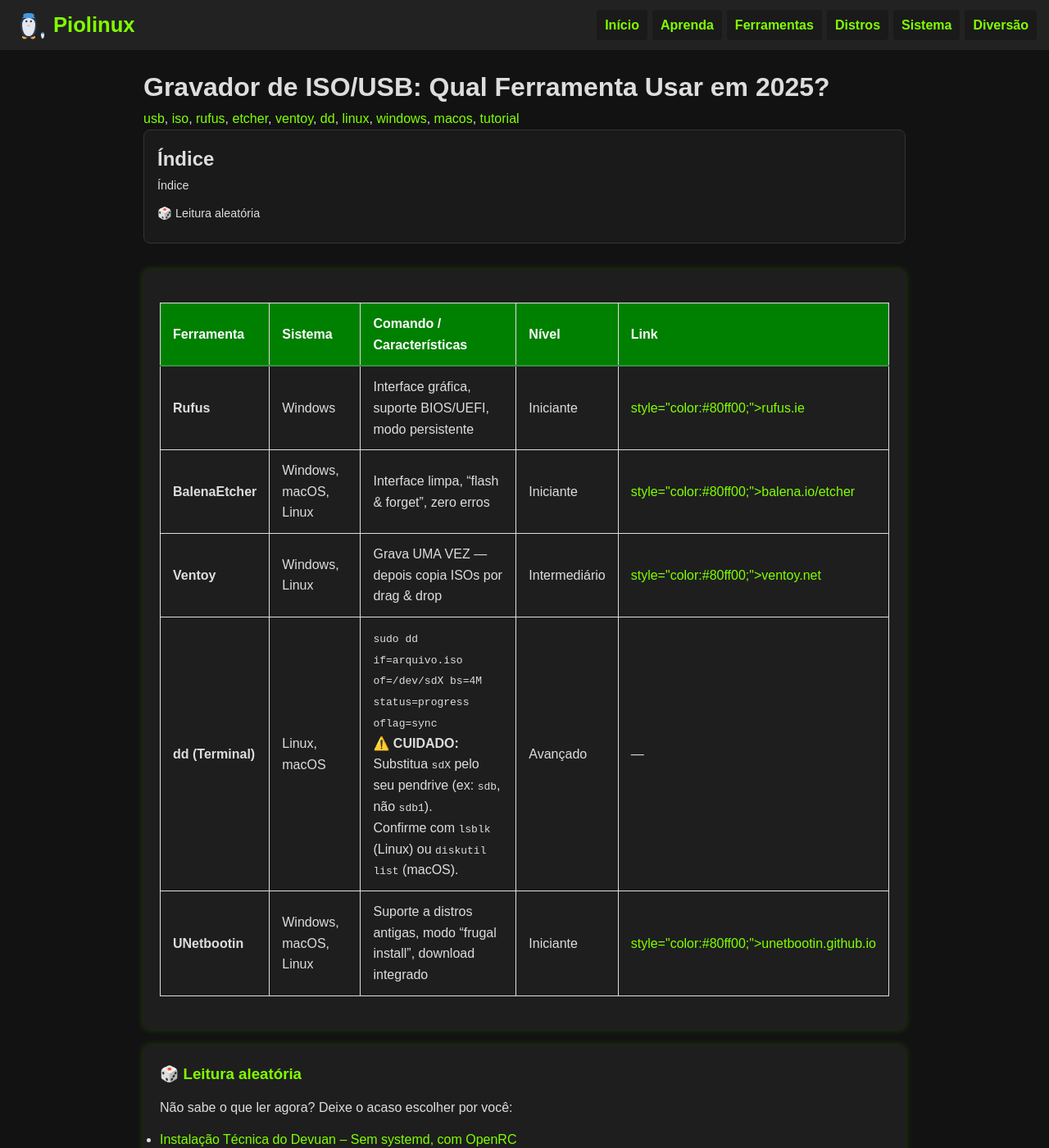
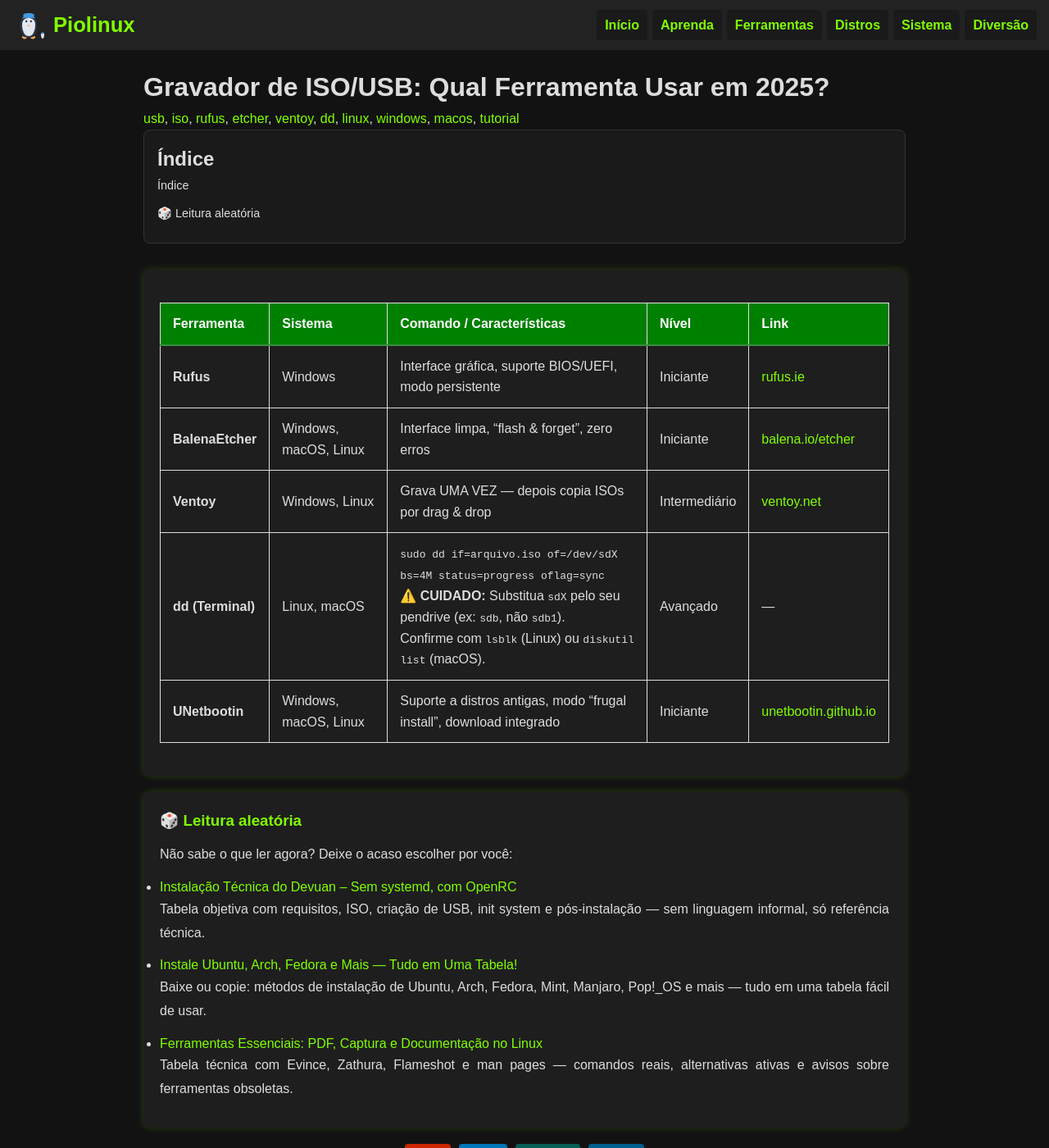
Before and after one commit to Piolinux/piolinux-site, a Jekyll site: the page built from _posts/2025-09-12-gravador-de-isousb-qual-ferramenta-usar-em-2025.md, in a window 1280 px wide and 1400 px high. Shown: the whole window at 82% size. Built offline with Jekyll 4.4.1, drawn with Linux system fonts in a browser that asks for light colours.

Commit message:
Update 2025-09-12-gravador-de-isousb-qual-ferramenta-usar-em-2025.md

```diff
--- a/_posts/2025-09-12-gravador-de-isousb-qual-ferramenta-usar-em-2025.md
+++ b/_posts/2025-09-12-gravador-de-isousb-qual-ferramenta-usar-em-2025.md
@@ -39,21 +39,21 @@ permalink: /gravador-iso-usb-comparativo/
         <td data-label="Sistema">Windows</td>
         <td data-label="Comando / Características">Interface gráfica, suporte BIOS/UEFI, modo persistente</td>
         <td data-label="Nível">Iniciante</td>
-        <td data-label="Link"><a href="https://rufus.ie" target="_blank" rel="noopener noreferrer"> style="color:#80ff00;">rufus.ie</a></td>
+        <td data-label="Link"><a href="https://rufus.ie" target="_blank" rel="noopener noreferrer" style="color:#80ff00;">rufus.ie</a></td>
       </tr>
       <tr>
         <td data-label="Ferramenta"><strong>BalenaEtcher</strong></td>
         <td data-label="Sistema">Windows, macOS, Linux</td>
         <td data-label="Comando / Características">Interface limpa, “flash & forget”, zero erros</td>
         <td data-label="Nível">Iniciante</td>
-        <td data-label="Link"><a href="https://www.balena.io/etcher/" target="_blank" rel="noopener noreferrer"> style="color:#80ff00;">balena.io/etcher</a></td>
+        <td data-label="Link"><a href="https://www.balena.io/etcher/" target="_blank" rel="noopener noreferrer" style="color:#80ff00;">balena.io/etcher</a></td>
       </tr>
       <tr>
         <td data-label="Ferramenta"><strong>Ventoy</strong></td>
         <td data-label="Sistema">Windows, Linux</td>
         <td data-label="Comando / Características">Grava UMA VEZ — depois copia ISOs por drag & drop</td>
         <td data-label="Nível">Intermediário</td>
-        <td data-label="Link"><a href="https://www.ventoy.net" target="_blank" rel="noopener noreferrer"> style="color:#80ff00;">ventoy.net</a></td>
+        <td data-label="Link"><a href="https://www.ventoy.net" target="_blank" rel="noopener noreferrer" style="color:#80ff00;">ventoy.net</a></td>
       </tr>
       <tr>
         <td data-label="Ferramenta"><strong>dd (Terminal)</strong></td>
@@ -71,7 +71,7 @@ permalink: /gravador-iso-usb-comparativo/
         <td data-label="Sistema">Windows, macOS, Linux</td>
         <td data-label="Comando / Características">Suporte a distros antigas, modo “frugal install”, download integrado</td>
         <td data-label="Nível">Iniciante</td>
-        <td data-label="Link"><a href="https://unetbootin.github.io" target="_blank" rel="noopener noreferrer"> style="color:#80ff00;">unetbootin.github.io</a></td>
+        <td data-label="Link"><a href="https://unetbootin.github.io" target="_blank" rel="noopener noreferrer" style="color:#80ff00;">unetbootin.github.io</a></td>
       </tr>
     </tbody>
   </table>
```
